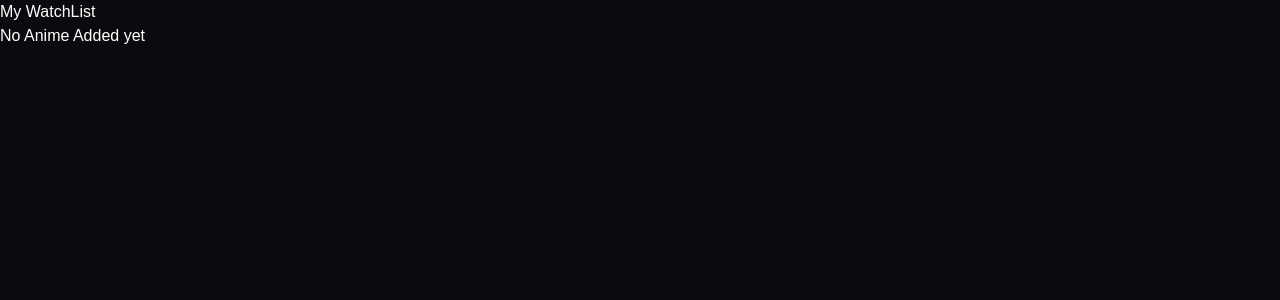
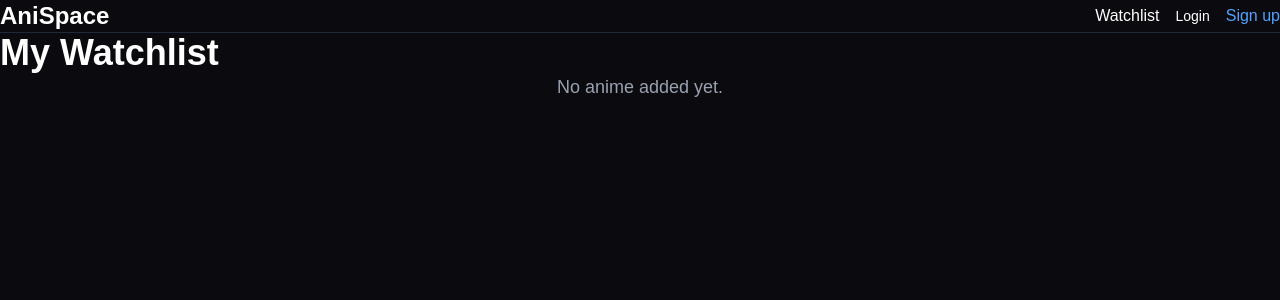
Before and after one commit to Pritam26dev/AniSpace, a Next.js app in the folder anispace/: page /watchlist in a window 1280 px wide. Shown: the top 300 px of the page. Built offline with nearby package versions, Linux system fonts and the light colour scheme.

Commit message:
complete watchlist

```diff
--- a/anispace/src/app/watchlist/page.jsx
+++ b/anispace/src/app/watchlist/page.jsx
@@ -1,9 +1,9 @@
-"use client"
-import {useEffect,useState} from "react";
+"use client";
+import { useEffect, useState } from "react";
+import Navbar  from "../components/Navbar";
 
-export default function WatchlistPage(){
-    const [watchlist,setWatchlist]=useState([]);
-    console.log(watchlist);
+export default function WatchlistPage() {
+  const [watchlist, setWatchlist] = useState([]);
 
   useEffect(() => {
     const savedWatchlist = localStorage.getItem("watchlist");
@@ -12,29 +12,73 @@ export default function WatchlistPage(){
       setWatchlist(JSON.parse(savedWatchlist));
     }
   }, []);
-    return(
-        <main>
-            <h1>My WatchList</h1>
 
-            <div className="grid grid-cols-2 md:grid-cols-4 gap-6 mt-6">
-                {watchlist.length === 0?(
-                <p>
-                    No Anime Added yet
+  const handleRemove = (id) => {
+    const updatedWatchlist = watchlist.filter(
+      (anime) => anime.id !== id
+    );
+
+    setWatchlist(updatedWatchlist);
+
+    localStorage.setItem(
+      "watchlist",
+      JSON.stringify(updatedWatchlist)
+    );
+  };
+
+  return (
+    <>
+    <Navbar/>
+
+    <main className="p-8">
+      <h1 className="text-4xl font-bold mb-8">
+        My Watchlist
+      </h1>
+
+      <div className="flex flex-col gap-6">
+        {watchlist.length === 0 ? (
+          <div className="text-center mt-20">
+            <p className="text-gray-400 text-lg">
+              No anime added yet.
             </p>
-            ):(
-                watchlist.map((anime)=>(
-                    <div key={anime.id}
-                    className="bg-[#14141c] rounded-xl overflow-hidden">
-                        <div className="p-4">
-                            <h2 className="font-semibold">
+          </div>
+        ) : (
+          watchlist.map((anime) => (
+            <div
+              key={anime.id}
+              className="bg-[#14141c] rounded-xl p-4 flex gap-6 items-center"
+            >
+              <div className="w-[120px] h-[170px] bg-zinc-800 rounded-lg overflow-hidden flex-shrink-0">
+                <img
+                  src={anime.image}
+                  alt={anime.title}
+                  className="w-full h-full object-cover"
+                />
+              </div>
+
+              <div className="flex-1">
+                <h2 className="font-semibold text-2xl">
                   {anime.title}
                 </h2>
+
+                <p className="text-gray-400 mt-2">
+                  ⭐ {anime.rating}
+                </p>
+
+
               </div>
+
+              <button
+                onClick={() => handleRemove(anime.id)}
+                className="bg-red-500 hover:bg-red-600 px-4 py-2 rounded-lg transition"
+              >
+                Remove
+              </button>
             </div>
           ))
-
         )}
       </div>
     </main>
-    )
+    </>
+  );
 }
```
Lines whose indentation alone changed are shown as unchanged.
